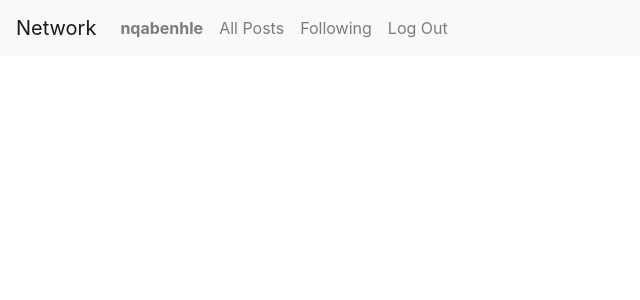
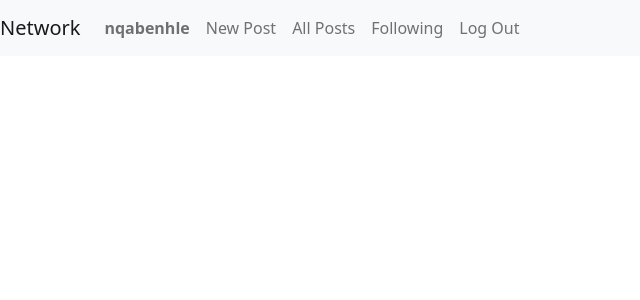
Before and after one commit to lindelwa122/network, a Django app: page / in a window 1280 px wide. Shown: the top 300 px of the page, without its empty margins (0-640 px from the left). Run offline with Django 3.2, Linux system fonts and the light colour scheme; a user stored in the database is signed in; parts of the project's set-up code (start-up, migrations or seed data) failed here and were passed over; some libraries are stand-ins or nearby versions.

Commit message:
Add new post feature

```diff
--- a/network/admin.py
+++ b/network/admin.py
@@ -1,3 +1,7 @@
 from django.contrib import admin
 
+from .models import *
+
 # Register your models here.
+admin.site.register(User)
+admin.site.register(Post)
--- a/network/models.py
+++ b/network/models.py
@@ -1,6 +1,21 @@
 from django.contrib.auth.models import AbstractUser
 from django.db import models
+from django.core.exceptions import ValidationError
+from django.utils.translation import gettext_lazy as _
 
+def validate_post(value):
+        if len(value) == 0:
+            raise ValidationError(
+                _("Length of post must be bigger than 0 characters.")
+            )
 
 class User(AbstractUser):
     pass
+
+class Post(models.Model):
+    user = models.ForeignKey(User, models.CASCADE, "post_user")
+    content = models.TextField(max_length=2000, blank=False, validators=[validate_post])
+    likes = models.IntegerField(default=0)
+
+    def __str__(self) -> str:
+        return f"{self.user} posted: {self.content}"
--- a/network/static/network/styles.css
+++ b/network/static/network/styles.css
@@ -0,0 +1,7 @@
+#charCount, #post-btn {
+    text-align: right;
+}
+
+.nav-link {
+    cursor: pointer;
+}
--- a/network/templates/network/index.html
+++ b/network/templates/network/index.html
@@ -2,8 +2,98 @@
 
 {% block body %}
 
-    <div id="new-post-view"></div>
-    <div id="posts-view"></div>
-    <div id="profile-view"></div>
+    <div class="view" id="new-post-view"></div>
+    <div class="view" id="posts-view"></div>
+    <div class="view" id="profile-view"></div>
 
 {% endblock %}
+
+{% block script %}
+<script type="text/babel">
+
+    document.querySelector("#new-post-link").onclick = () => {
+        clear();
+        ReactDOM.render(<NewPost />, document.querySelector("#new-post-view"));
+    }
+
+    function clear() {
+        document.querySelectorAll(".view").forEach(view => {
+            ReactDOM.unmountComponentAtNode(view);
+        })
+    }
+
+    function NewPost() {
+
+        const [charCount, setCharCount] = React.useState(0);
+
+        function updateCount(event) {
+            setCharCount(document.querySelector("textarea").value.length);
+        }
+
+        function postText() {
+
+            const aj = new XMLHttpRequest;
+
+            aj.onreadystatechange = () => {
+                if (aj.readyState == 4 && aj.status != 200) {
+                    const error = document.createElement("div");
+                    error.classList = "alert alert-danger alert-dismissible fade show";
+                    error.role = "alert";
+                    const btn = "<button type='button' class='btn-close' data-bs-dismiss='alert' aria-label='Close'></button>";
+                    error.innerHTML = `<strong>Something went wrong!</strong>${btn}`;
+                    document.querySelector(".container").append(error);
+                }
+                else if (aj.readyState == 4 && aj.status == 200) {
+                    const success = document.createElement("div");
+                    success.classList = "alert alert-success alert-dismissible fade show";
+                    success.role = "alert";
+                    const btn = "<button type='button' class='btn-close' data-bs-dismiss='alert' aria-label='Close'></button>";
+                    success.innerHTML = `<strong>Posted successfully!</strong>${btn}`;
+                    document.querySelector(".container").append(success);
+                    document.querySelector("textarea").value = "";
+                    updateCount();
+                }
+            }
+
+            const data = JSON.stringify({
+               "post": document.querySelector("textarea").value
+            });
+
+            aj.open("POST", "/post/new", true);
+            aj.setRequestHeader("Data-type", "json");
+            aj.setRequestHeader("Content-type", "application/json");
+            aj.send(data);
+        }
+
+        document.onsubmit = event => {
+            event.preventDefault();
+            if (document.querySelector("textarea").value.length === 0) {
+                document.querySelector("textarea").placeholder = "What's on your mind? (POST MUST NOT BE EMPTY)";
+            }
+            else {
+                postText();
+            }
+        }
+
+        history.pushState({}, "", "/post/new");
+
+        return (
+            <div className="container">
+                <h1>New Post</h1>
+                <form action="">
+                    <div id="charCount">{charCount} characters.</div>
+                    <div className="mb-3">
+                        <textarea className="form-control" placeholder="What's on your mind?" rows="7" onInput={updateCount}></textarea>
+                    </div>
+                    <div className="mb-3">
+                        <div id="post-btn">
+                            <input type="submit" id="submit" className="btn btn-primary" value="POST" />
+                        </div>
+                    </div>
+                </form>
+            </div>
+        )
+    }
+
+</script>
+{% endblock %}
--- a/network/templates/network/layout.html
+++ b/network/templates/network/layout.html
@@ -4,7 +4,12 @@
 <html lang="en">
     <head>
         <title>{% block title %}Social Network{% endblock %}</title>
-        <link rel="stylesheet" href="https://stackpath.bootstrapcdn.com/bootstrap/4.4.1/css/bootstrap.min.css" integrity="sha384-Vkoo8x4CGsO3+Hhxv8T/Q5PaXtkKtu6ug5TOeNV6gBiFeWPGFN9MuhOf23Q9Ifjh" crossorigin="anonymous">
+        <link href="https://cdn.jsdelivr.net/npm/bootstrap@5.2.0/dist/css/bootstrap.min.css" rel="stylesheet" integrity="sha384-gH2yIJqKdNHPEq0n4Mqa/HGKIhSkIHeL5AyhkYV8i59U5AR6csBvApHHNl/vI1Bx" crossorigin="anonymous">
+        <script src="https://cdn.jsdelivr.net/npm/@popperjs/core@2.11.5/dist/umd/popper.min.js" integrity="sha384-Xe+8cL9oJa6tN/veChSP7q+mnSPaj5Bcu9mPX5F5xIGE0DVittaqT5lorf0EI7Vk" crossorigin="anonymous"></script>
+        <script src="https://cdn.jsdelivr.net/npm/bootstrap@5.2.0/dist/js/bootstrap.min.js" integrity="sha384-ODmDIVzN+pFdexxHEHFBQH3/9/vQ9uori45z4JjnFsRydbmQbmL5t1tQ0culUzyK" crossorigin="anonymous"></script>
+        <script src="https://unpkg.com/react@17/umd/react.development.js" crossorigin></script>
+        <script src="https://unpkg.com/react-dom@17/umd/react-dom.development.js" crossorigin></script>
+        <script src="https://unpkg.com/babel-standalone@6/babel.min.js"></script>
         <link href="{% static 'network/styles.css' %}" rel="stylesheet">
     </head>
     <body>
@@ -17,6 +22,9 @@
                 {% if user.is_authenticated %}
                     <li class="nav-item">
                         <a class="nav-link" href="#"><strong>{{ user.username }}</strong></a>
+                    </li>
+                    <li class="nav-item">
+                        <div class="nav-link" id="new-post-link">New Post</div>
                     </li>
                 {% endif %}
                 <li class="nav-item">
--- a/network/urls.py
+++ b/network/urls.py
@@ -7,5 +7,6 @@ urlpatterns = [
     path("", views.index, name="index"),
     path("login", views.login_view, name="login"),
     path("logout", views.logout_view, name="logout"),
-    path("register", views.register, name="register")
+    path("register", views.register, name="register"),
+    path("post/new", views.post, name="post"),
 ]
--- a/network/views.py
+++ b/network/views.py
@@ -1,10 +1,14 @@
+import json
 from django.contrib.auth import authenticate, login, logout
+from django.contrib.auth.decorators import login_required
 from django.db import IntegrityError
-from django.http import HttpResponse, HttpResponseRedirect
+from django.http import HttpResponse, HttpResponseRedirect, JsonResponse
 from django.shortcuts import render
 from django.urls import reverse
+from django.views.decorators.csrf import csrf_exempt
 
 from .models import User
+from .forms import *
 
 
 def index(request):
@@ -61,3 +65,13 @@ def register(request):
         return HttpResponseRedirect(reverse("index"))
     else:
         return render(request, "network/register.html")
+
+@csrf_exempt
+@login_required(login_url="/login")
+def post(request):
+    if request.method == "POST":
+        data = json.loads(request.body)
+        post = Post(user=request.user, content=data.get("post", ""))
+        post.save()
+
+        return JsonResponse({"message": "Success"}, status=200)
```
Also changed, not shown: network/forms.py (added, +12 -0 lines), db.sqlite3 (added), network/migrations/0002_post.py (added), network/migrations/0003_remove_user_groups_remove_user_user_permissions_and_more.py (added), network/migrations/0004_initial.py.
